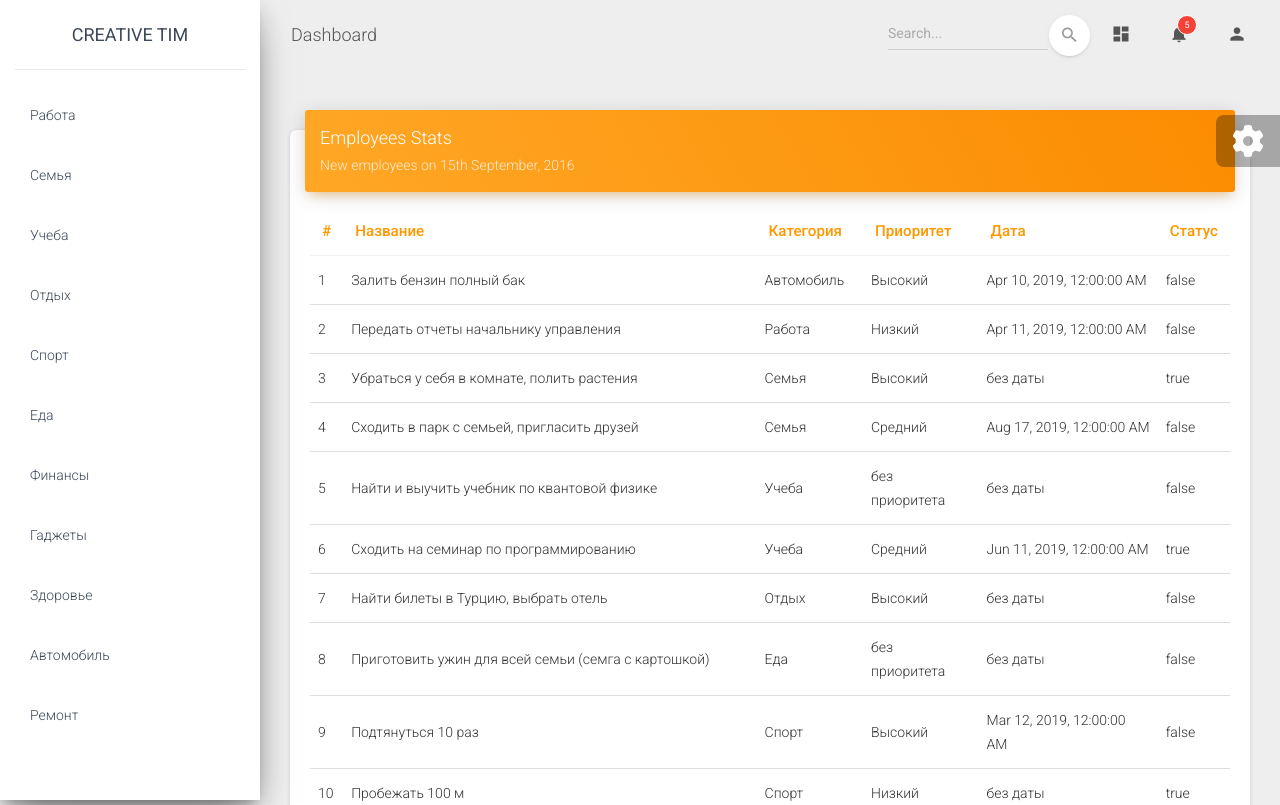
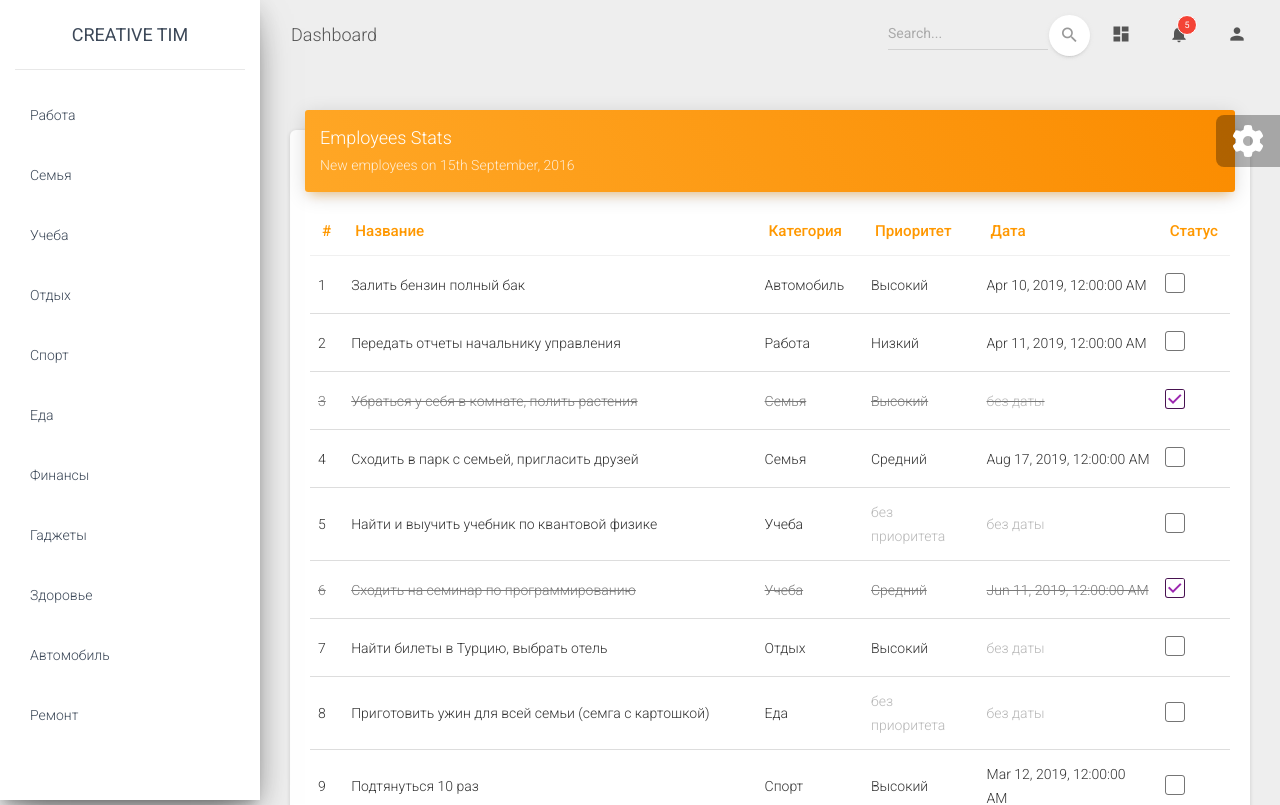
Before and after one commit to polina-svg/to-do-Angular, an Angular app: page / in a window 1280 px wide. Shown: the top 805 px of the page. Built offline with nearby package versions, Linux system fonts and the light colour scheme.

Commit message:
feat: added some styles

```diff
--- a/src/app/views/categories/categories.component.ts
+++ b/src/app/views/categories/categories.component.ts
@@ -1,6 +1,6 @@
-import { Component, OnInit } from '@angular/core';
-import { Category } from 'src/app/model/Category';
-import { DataHandlerService } from 'src/app/service/data-handler.service';
+import {Component, OnInit} from '@angular/core';
+import {Category} from 'src/app/model/Category';
+import {DataHandlerService} from 'src/app/service/data-handler.service';
 
 @Component({
   selector: 'app-categories',
@@ -11,16 +11,17 @@ export class CategoriesComponent implements OnInit {
   categories: Category[];
 
   selectedCategory: Category;
-  constructor(private dataHandler: DataHandlerService) { }
+
+  constructor(private dataHandler: DataHandlerService) {
+  }
 
   ngOnInit(): void {
     this.dataHandler.categoriesSubject.subscribe(categories => this.categories = categories);
 
-    //this.categories = this.dataHandler.getCategories();
-
+    //  this.categories = this.dataHandler.getCategories();
   }
 
-  showTaskByCategory(category: Category){
+  showTaskByCategory(category: Category): void {
     this.selectedCategory = category;
     this.dataHandler.fillTasksByCategory(category);
   }
--- a/src/app/views/tasks/tasks.component.css
+++ b/src/app/views/tasks/tasks.component.css
@@ -0,0 +1,8 @@
+.completed{
+  text-decoration: line-through;
+  color: #797979;
+}
+
+.novalue{
+  color: #b7b7b7;
+}
--- a/src/app/views/tasks/tasks.component.html
+++ b/src/app/views/tasks/tasks.component.html
@@ -14,13 +14,24 @@
         <th>Статус</th>
       </thead>
       <tbody>
-        <tr *ngFor="let tasks of tasks; let i = index">
+        <tr *ngFor="let task of tasks; let i = index" [class.completed]="task?.completed">
           <td>{{i+1}}</td>
-          <td>{{tasks.title}}</td>
-          <td>{{tasks.category ? tasks.category.title : 'без категории'}}</td>
-          <td>{{tasks.priority ? tasks.priority.title : 'без приоритета'}}</td>
-          <td>{{tasks.date ? (tasks.date | date : 'medium') : 'без даты'}}</td>
-          <td>{{tasks.completed}}</td>
+          <td>{{task.title}}</td>
+          <td [class.novalue]="task.category == null">{{task.category ? task.category.title : 'без категории'}}</td>
+          <td [class.novalue]="task.priority == null">{{task.priority ? task.priority.title : 'без приоритета'}}</td>
+          <td [class.novalue]="task.date == null">{{task.date ? (task.date | date : 'medium') : 'без даты'}}</td>
+          <td>
+            <div class="form-check">
+              <label class="form-check-label">
+                <input class="form-check-input" type="checkbox" value="" [checked]="task.completed"
+                (click)="toggleTaskCompleted(task)"
+                >
+                <span class="form-check-sign">
+                  <span class="check"></span>
+                </span>
+              </label>
+            </div>
+          </td>
         </tr>
 
       </tbody>
--- a/src/app/views/tasks/tasks.component.ts
+++ b/src/app/views/tasks/tasks.component.ts
@@ -1,6 +1,6 @@
-import { Component, OnInit } from '@angular/core';
-import { Task } from 'src/app/model/Task';
-import { DataHandlerService } from 'src/app/service/data-handler.service';
+import {Component, OnInit} from '@angular/core';
+import {Task} from 'src/app/model/Task';
+import {DataHandlerService} from 'src/app/service/data-handler.service';
 
 @Component({
   selector: 'app-tasks',
@@ -8,11 +8,20 @@ import { DataHandlerService } from 'src/app/service/data-handler.service';
   styleUrls: ['./tasks.component.css']
 })
 export class TasksComponent implements OnInit {
-  tasks: Task[]
-  constructor(private dataHandler: DataHandlerService) { }
+  tasks: Task[];
+
+  constructor(private dataHandler: DataHandlerService) {
+  }
 
   ngOnInit(): void {
-    this.dataHandler.taskSubject.subscribe(tasks => this.tasks = tasks);
+    this.dataHandler.taskSubject.subscribe(tasks => {
+      this.tasks = tasks;
+      console.log(tasks);
+    });
+  }
+
+  toggleTaskCompleted(task: Task): void {
+    task.completed = !task.completed;
   }
 
 }
```
Also changed, not shown: src/app/views/categories/categories.component.css (line endings or trailing spaces).
